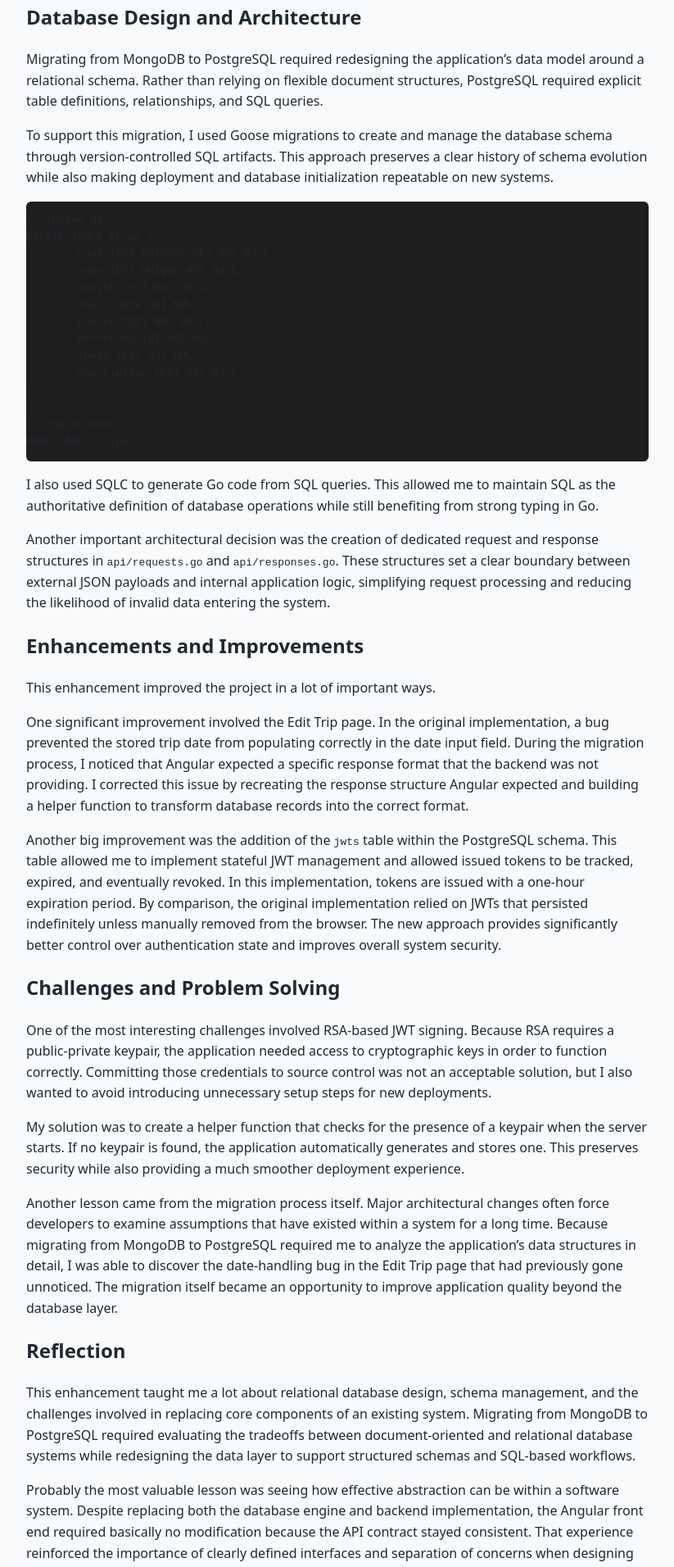
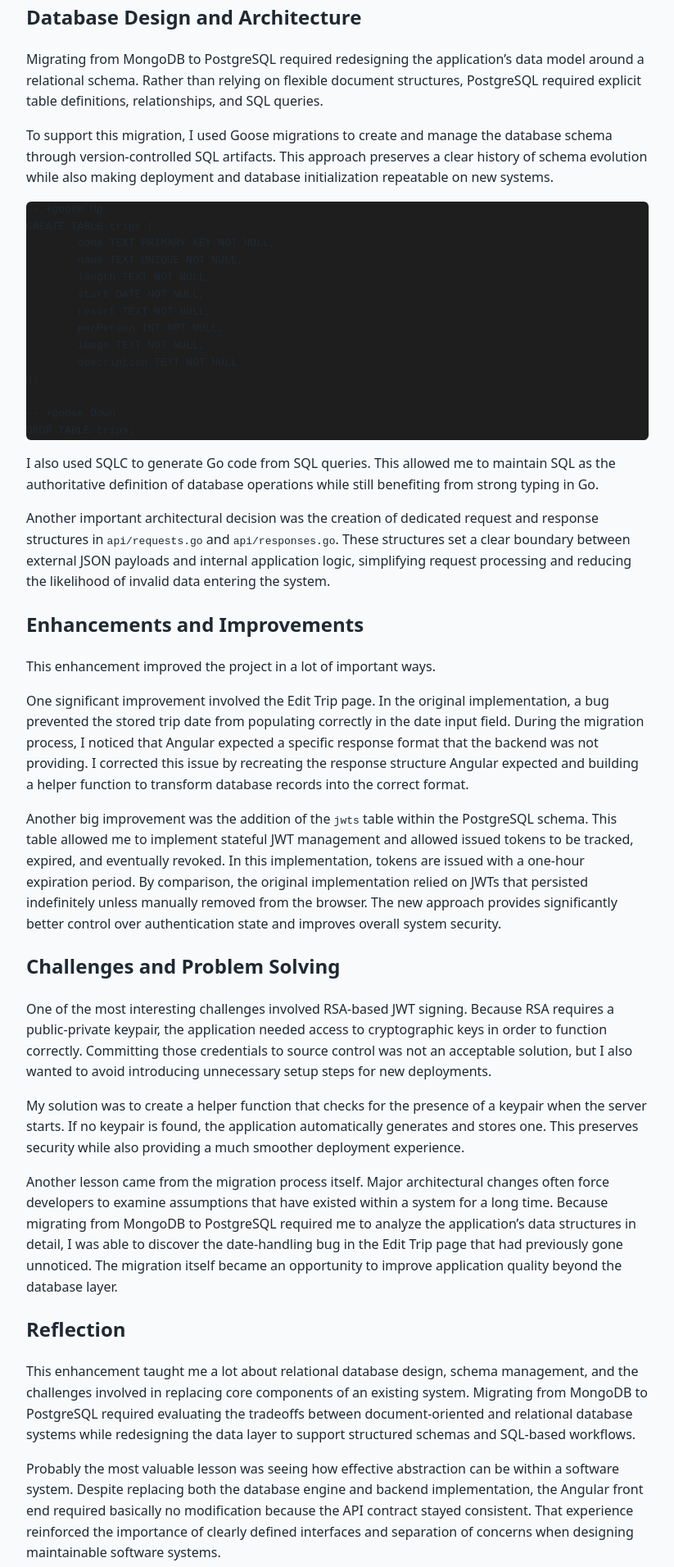
Before and after one commit to roxensox/roxensox.github.io, a Jekyll site: the page built from travlr/narratives/databases.md, in a window 1280 px wide. Shown: the part 927-2839 px from the top of the page at 82% size, without its empty margins (228-1051 px from the left). Built offline with Jekyll 4.4.1, drawn with Linux system fonts in a browser that asks for light colours; our own code applies the rules of GitHub Pages for plain Markdown files.

Commit message:
Testing sql display

````diff
--- a/assets/css/style.css
+++ b/assets/css/style.css
@@ -36,7 +36,7 @@
 	text-align: left;
 }
 
-.highlight {
+pre {
 	max-height: 500px;
 	overflow: auto;
 	border: 1ps solid #444;
--- a/travlr/narratives/databases.md
+++ b/travlr/narratives/databases.md
@@ -20,7 +20,7 @@
 
 To support this migration, I used Goose migrations to create and manage the database schema through version-controlled SQL artifacts. This approach preserves a clear history of schema evolution while also making deployment and database initialization repeatable on new systems.
 
-```
+```sql
 -- +goose Up
 CREATE TABLE trips (
 	code TEXT PRIMARY KEY NOT NULL,
````
